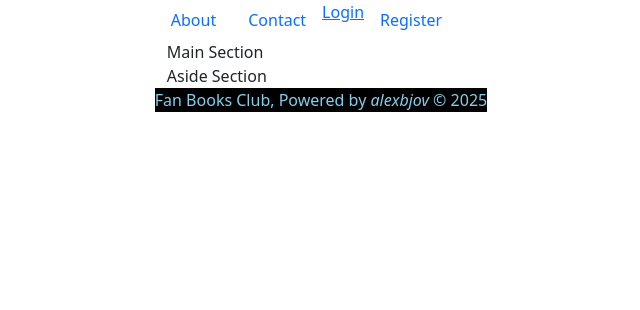
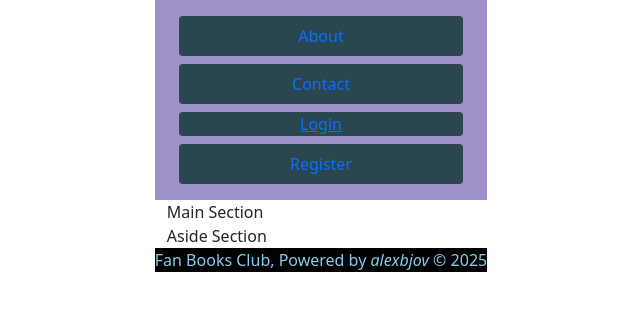
Before and after one commit to alexbjov/Angular-Project-2025, an Angular app: page / in a window 1280 px wide. Shown: the top 310 px of the page, without its empty margins (319-959 px from the left). Built offline with nearby package versions, Linux system fonts and the light colour scheme.

Commit message:
Add header style

```diff
--- a/src/app/shared/header/header.css
+++ b/src/app/shared/header/header.css
@@ -0,0 +1,19 @@
+ul, h1 {
+  background-color: rgb(159, 144, 199);
+  display: block;
+  text-align: center;
+  padding: 0.5em 0.5em;
+}
+
+li {
+  background-color: rgb(42, 70, 79);
+  text-decoration: none;
+  color: azure;
+  margin: 0.5em 1em;
+  border-radius: 4px;
+}
+
+li:hover {
+  background-color: aliceblue;
+  color: blueviolet;
+}
```
